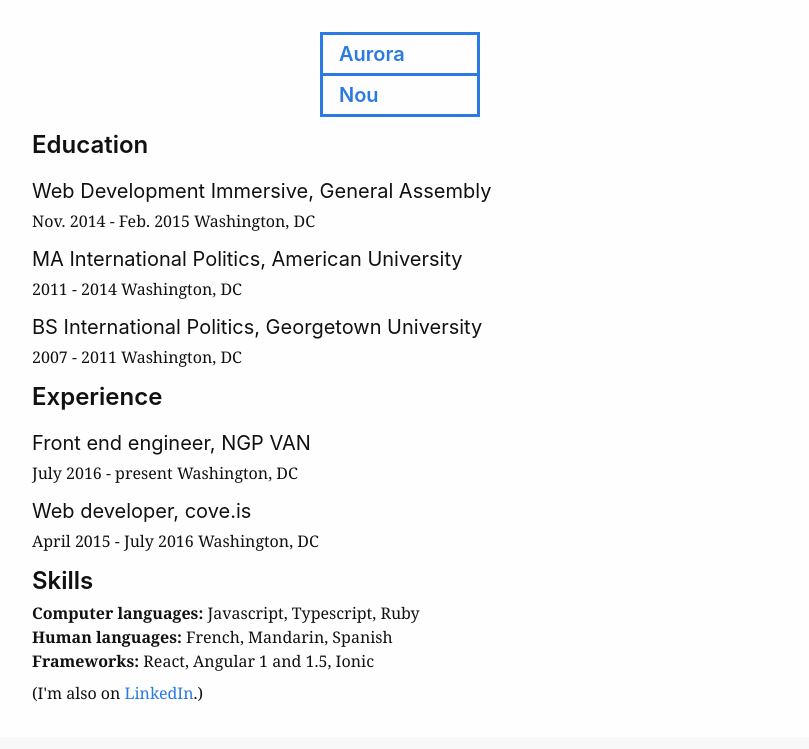
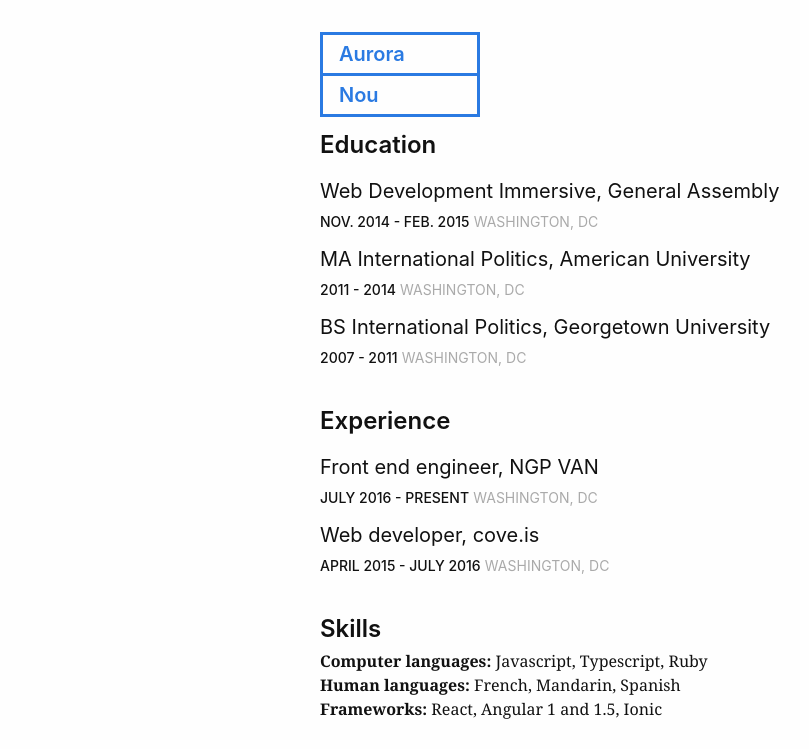
Before and after one commit to auroranou/auroranou.github.io, a Jekyll site: the page built from resume/index.html, in a window 1280 px wide, cut to the strip 0-749 px from the top of the page. Shown: the whole strip, without its empty margins (0-809 px from the left). Built offline with Jekyll 4.4.1, drawn with Linux system fonts in a browser that asks for light colours.

Commit message:
hook up resume page

```diff
--- a/_sass/_layout.scss
+++ b/_sass/_layout.scss
@@ -20,8 +20,8 @@
   max-width: 40rem;
 
   &--intro {
-    margin-top: 50vh;
-    transform: translateY(-25vh);
+    margin-top: 40vh;
+    transform: translateY(-20vh);
   }
 
   &__description {
--- a/_sass/_utility.scss
+++ b/_sass/_utility.scss
@@ -19,3 +19,7 @@
 .reader-only {
   display: none;
 }
+
+.text-center {
+  text-align: center;
+}
--- a/resume/index.html
+++ b/resume/index.html
@@ -6,43 +6,39 @@
 weight: 3
 ---
 
-<section class="Section">
-  <h2 class="Section-title">Education</h2>
+<article class='section'>
+  <h2 class='section__title'>Education</h2>
 
-  <h3 class="Section-subtitle">Web Development Immersive, General Assembly</h3>
-  <span class="Section-link">Nov. 2014 - Feb. 2015</span>
-  <span class="Section-link Section-link--secondary">Washington, DC</span>
+  <h3 class='section_subtitle'>Web Development Immersive, General Assembly</h3>
+  <span class='section__link'>Nov. 2014 - Feb. 2015</span>
+  <span class='section__link section__link--secondary'>Washington, DC</span>
 
-  <h3 class="Section-subtitle">MA International Politics, American University</h3>
-  <span class="Section-link">2011 - 2014</span>
-  <span class="Section-link Section-link--secondary">Washington, DC</span>
+  <h3 class='section_subtitle'>MA International Politics, American University</h3>
+  <span class='section__link'>2011 - 2014</span>
+  <span class='section__link section__link--secondary'>Washington, DC</span>
 
-  <h3 class="Section-subtitle">BS International Politics, Georgetown University</h3>
-  <span class="Section-link">2007 - 2011</span>
-  <span class="Section-link Section-link--secondary">Washington, DC</span>
-</section>
+  <h3 class='section_subtitle'>BS International Politics, Georgetown University</h3>
+  <span class='section__link'>2007 - 2011</span>
+  <span class='section__link section__link--secondary'>Washington, DC</span>
+</article>
 
-<section class="Section">
-  <h2 class="Section-title">Experience</h2>
+<article class='section'>
+  <h2 class='section__title'>Experience</h2>
 
-  <h3 class="Section-subtitle">Front end engineer, NGP VAN</h3>
-  <span class="Section-link">July 2016 - present</span>
-  <span class="Section-link Section-link--secondary">Washington, DC</span>
+  <h3 class='section_subtitle'>Front end engineer, NGP VAN</h3>
+  <span class='section__link'>July 2016 - present</span>
+  <span class='section__link section__link--secondary'>Washington, DC</span>
 
-  <h3 class="Section-subtitle">Web developer, cove.is</h3>
-  <span class="Section-link">April 2015 - July 2016</span>
-  <span class="Section-link Section-link--secondary">Washington, DC</span>
-</section>
+  <h3 class='section_subtitle'>Web developer, cove.is</h3>
+  <span class='section__link'>April 2015 - July 2016</span>
+  <span class='section__link section__link--secondary'>Washington, DC</span>
+</article>
 
-<section class="Section">
-  <h2 class="Section-title">Skills</h2>
-  <ul class="Section-list">
+<article class='section'>
+  <h2 class='section__title'>Skills</h2>
+  <ul>
     <li><b>Computer languages:</b> Javascript, Typescript, Ruby</li>
     <li><b>Human languages:</b> French, Mandarin, Spanish</li>
     <li><b>Frameworks:</b> React, Angular 1 and 1.5, Ionic</li>
   </ul>
-</section>
-
-<section class="Section">
-  <div class="Note">(I'm also on <a href="https://www.linkedin.com/in/auroranou">LinkedIn</a>.)</div>
-</section>
+</article>
```
Also changed, not shown: index.html (+9 -5 lines).
